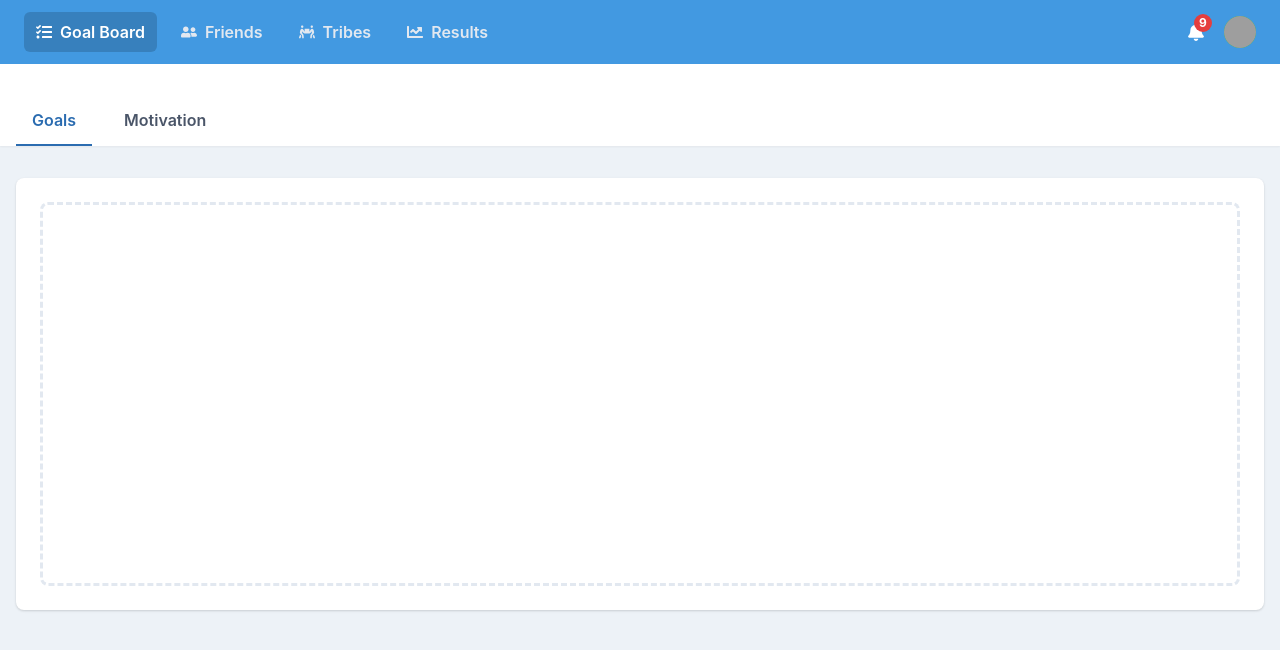
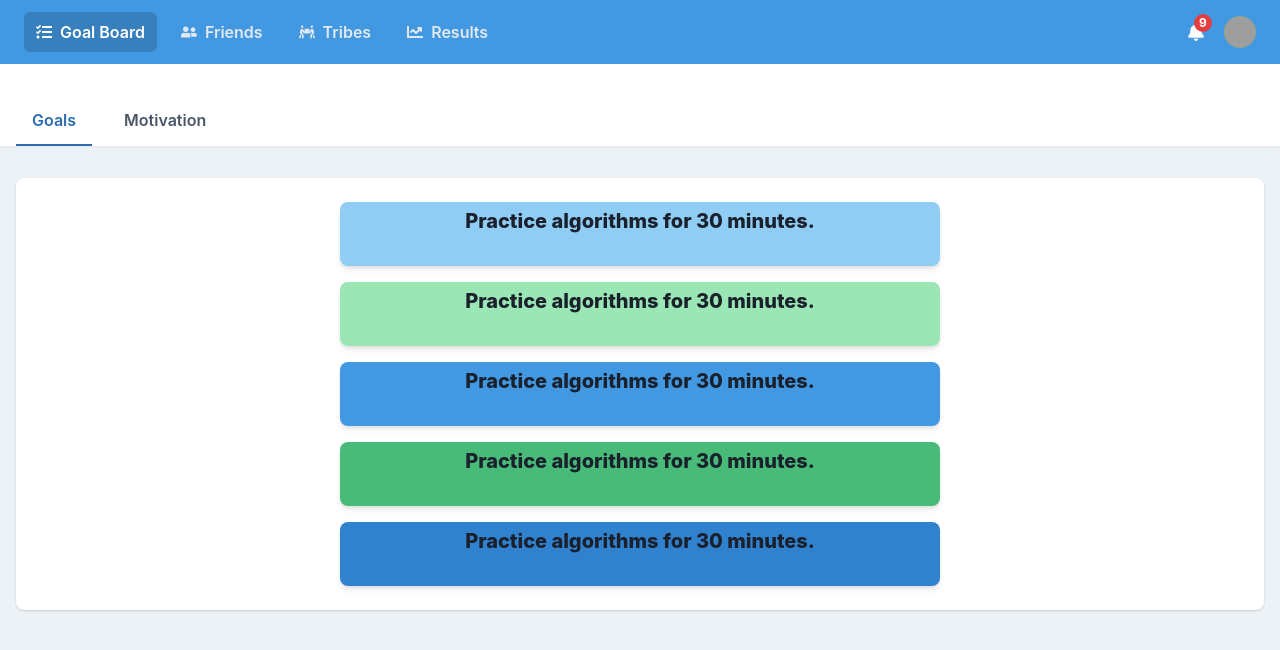
Before and after one commit to red-lipped-batfish04/scratch-project, a React app: page /habits in a window 1280 px wide. Shown: the top 650 px of the page. Built offline with nearby package versions, Linux system fonts and the light colour scheme; grey boxes are pictures that could not be loaded.

Commit message:
Added components for displaying habits and added folders for addhabit modal and add video modal

```diff
--- /dev/null
+++ b/client/components/HabitList/DraggableListItem.js
@@ -0,0 +1,50 @@
+import * as React from "react";
+import { MotionListItem } from "./MotionListItem";
+
+export const DraggableListItem = (props) => {
+	const { index, measurePosition, onPositionUpdate, ...rest } = props;
+	const ref = React.useRef(null);
+	const [isDragging, setIsDragging] = React.useState(false);
+	React.useEffect(() => {
+		measurePosition(index, {
+			height: ref?.current?.offsetHeight ?? 0,
+			top: ref?.current?.offsetTop ?? 0,
+		});
+	});
+	return (
+		<MotionListItem
+			ref={ref}
+			initial={false}
+			animate={
+				isDragging
+					? {
+							zIndex: 1,
+					  }
+					: {
+							zIndex: 0,
+							transition: {
+								delay: 0.3,
+							},
+					  }
+			}
+			layout
+			drag="y"
+			dragConstraints={{
+				top: 0,
+				bottom: 0,
+			}}
+			dragElastic={1.0}
+			listStyleType="none"
+			onDragStart={() => setIsDragging(true)}
+			onDragEnd={() => {
+				setIsDragging(false);
+			}}
+			onViewportBoxUpdate={(_viewportBox, delta) => {
+				isDragging && onPositionUpdate(index, delta.y.translate);
+			}}
+			cursor="pointer"
+			userSelect="none"
+			{...rest}
+		/>
+	);
+};
--- /dev/null
+++ b/client/components/HabitList/HabitList.js
@@ -0,0 +1,50 @@
+import { Box, Stack, Flex } from "@chakra-ui/react";
+import * as React from "react";
+import { DraggableListItem } from "./DraggableListItem";
+import { useDraggableList } from "./useDraggableList";
+
+
+export const HabitList = () => {
+  // all of the elements in this array must be unqiue or it causes an issue on rendering that creates extra list items
+  const initialItems = ["blue.200", "green.200", "blue.400", "green.400", "blue.500"];
+	const { items, handlePositionUpdate, measurePosition } = useDraggableList(
+		initialItems
+	);
+	return (
+		<Box as="section">
+			<Box maxWidth='600px' mx="auto">
+				<Stack as="ul" spacing="4">
+					{items.map((done, index) => (
+						<DraggableListItem
+							key={done}
+							index={index}
+							whileHover={{
+								scale: 1.03,
+							}}
+							whileTap={{
+								cursor: "grabbing",
+								scale: 1.12,
+							}}
+							height="16"
+							bg={done}
+							borderRadius="lg"
+							boxShadow="md"
+							position="relative"
+							onPositionUpdate={handlePositionUpdate}
+              measurePosition={measurePosition}
+            ><Flex
+                mt={1}
+                justifyContent="center"
+                fontWeight="extrabold"
+                fontSize="xl"
+              >Practice algorithms for 30 minutes.
+              </Flex>
+            </DraggableListItem>
+					))}
+				</Stack>
+			</Box>
+		</Box>
+	);
+}
+
+export default HabitList;
--- /dev/null
+++ b/client/components/HabitList/MotionListItem.js
@@ -0,0 +1,4 @@
+import { chakra } from "@chakra-ui/react";
+import { motion } from "framer-motion";
+
+export const MotionListItem = motion(chakra.li);
--- /dev/null
+++ b/client/components/HabitList/arrayMove.js
@@ -0,0 +1,15 @@
+const arrayMoveMutate = (array, from, to) => {
+	const startIndex = from < 0 ? array.length + from : from;
+
+	if (startIndex >= 0 && startIndex < array.length) {
+		const endIndex = to < 0 ? array.length + to : to;
+		const [item] = array.splice(from, 1);
+		array.splice(endIndex, 0, item);
+	}
+};
+
+export const arrayMove = (array, from, to) => {
+	array = [...array];
+	arrayMoveMutate(array, from, to);
+	return array;
+};
--- /dev/null
+++ b/client/components/HabitList/findIndex.js
@@ -0,0 +1,28 @@
+export const findIndex = (args) => {
+	const { index, yOffset, positions } = args;
+	const buffer = 30;
+
+	const distance = (a, b) => Math.abs(a - b);
+
+	const clamp = (min, max, v) => Math.min(Math.max(v, min), max);
+
+	const { top, height } = positions[index];
+	const bottom = top + height;
+	let target = index; // If moving down
+
+	if (yOffset > 0) {
+		const nextItem = positions[index + 1];
+		if (nextItem === undefined) return index;
+		const swapOffset =
+			distance(bottom, nextItem.top + nextItem.height / 2) + buffer;
+		if (yOffset > swapOffset) target = index + 1; // If moving up
+	} else if (yOffset < 0) {
+		const prevItem = positions[index - 1];
+		if (prevItem === undefined) return index;
+		const prevBottom = prevItem.top + prevItem.height;
+		const swapOffset = distance(top, prevBottom - prevItem.height / 2) + buffer;
+		if (yOffset < -swapOffset) target = index - 1;
+	}
+
+	return clamp(0, positions.length, target);
+};
--- /dev/null
+++ b/client/components/HabitList/useDraggableList.js
@@ -0,0 +1,33 @@
+import * as React from "react";
+import { arrayMove } from "./arrayMove";
+import { findIndex } from "./findIndex";
+
+export const useDraggableList = (initialItems) => {
+	const [items, setItems] = React.useState(initialItems); // We need to collect an array of height and position data for all of its component's
+	// children, so we can later us that in calculations to decide when a dragging
+	// item should swap places with its siblings.
+
+	const positions = React.useRef([]).current;
+
+	const measurePosition = (index, offset) => (positions[index] = offset); // Find the ideal index for a dragging item based on its position in the array, and its
+	// current drag offset. If it's different to its current index, we swap this item with that
+	// sibling.
+
+	const handlePositionUpdate = (index, yOffset) => {
+		const targetIndex = findIndex({
+			index,
+			yOffset,
+			positions,
+		});
+
+		if (targetIndex !== index) {
+			setItems(arrayMove(items, index, targetIndex));
+		}
+	};
+
+	return {
+		items,
+		measurePosition,
+		handlePositionUpdate,
+	};
+};
--- a/client/components/PageContent.js
+++ b/client/components/PageContent.js
@@ -1,5 +1,6 @@
 import { Box, Container, useColorModeValue } from "@chakra-ui/react";
 import * as React from "react";
+import HabitList from './HabitList/HabitList'
 
 export const PageContent = (props) => (
 	<Box as="main" py="8" flex="1" {...props}>
@@ -10,12 +11,7 @@ export const PageContent = (props) => (
 				rounded="lg"
 				shadow="base"
 			>
-				<Box
-					border="3px dashed currentColor"
-					color={useColorModeValue("gray.200", "gray.600")}
-					h="96"
-					rounded="lg"
-				/>
+				<HabitList />
 			</Box>
 		</Container>
 	</Box>
```
